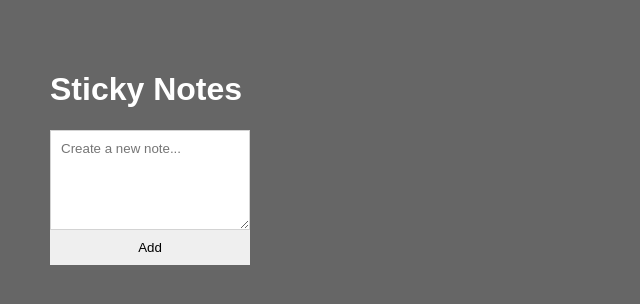
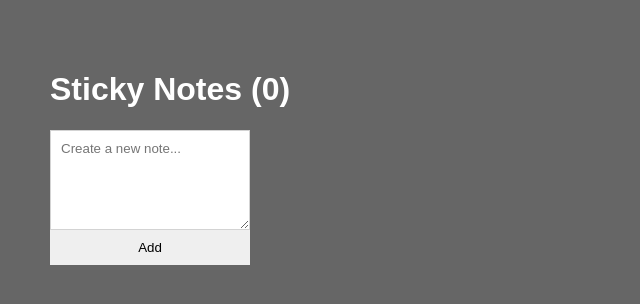
Before and after one commit to Asadbek-Dev/notes_app, a React (Create React App) app: page / in a window 1280 px wide. Shown: the top 304 px of the page, without its empty margins (0-640 px from the left). Built offline with nearby package versions, Linux system fonts and the light colour scheme.

Commit message:
added time last note created

```diff
--- a/src/App.js
+++ b/src/App.js
@@ -24,6 +24,8 @@ const notesReducer = (prevState, action) => {
         totalNotes:prevState.notes.length-1,
         notes:prevState.notes.filter(note=>note.id !== action.payload.id)
       }
+      console.log('After DELETE_NOTE',newState);
+      return newState;
     }
   }
 };
@@ -46,7 +48,8 @@ function App() {
   };
   return (
     <div className='app'>
-      <h1>Sticky Notes</h1>
+      <h1>Sticky Notes ({notesState.totalNotes})</h1>
+      <span>{notesState.totalNotes >0 ? `Last note created: ${notesState.lastNoteCreated}`:''}</span>
       <form onSubmit={addNote} className='note-form'>
         <textarea value={noteInput} onChange={event => setNoteInput(event.target.value)} placeholder='Create a new note...'></textarea>
         <button>Add</button>
```
